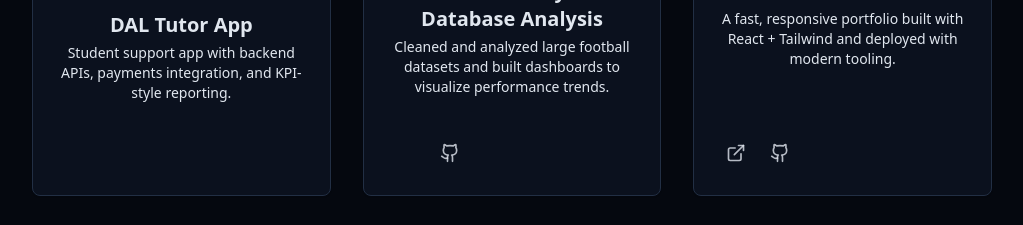
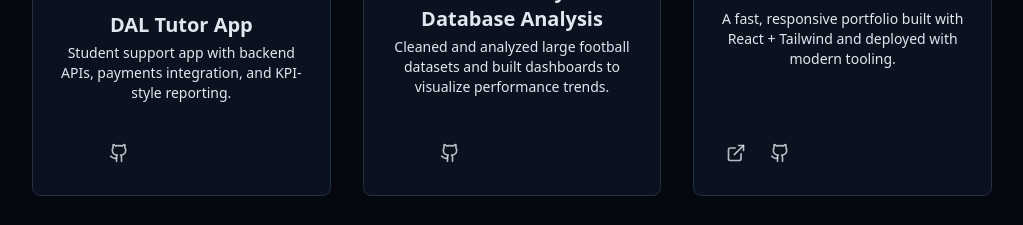
Before and after one commit to dhyan66/Portfolio, a React (Vite) app in the folder beautiful-react-tailwind-portfolio-main/: page / in a window 1280 px wide. Shown: the part 3320-3545 px from the top of the page, without its empty margins (128-1151 px from the left). Built offline with nearby package versions, Linux system fonts and the light colour scheme.

Commit message:
added link to project 1

```diff
--- a/beautiful-react-tailwind-portfolio-main/src/components/ProjectsSection.jsx
+++ b/beautiful-react-tailwind-portfolio-main/src/components/ProjectsSection.jsx
@@ -9,7 +9,7 @@ const projects = [
     image: "projects/project1.png",
     tags: ["Java", "Spring Boot", "Firebase", "PayPal", "MySQL"],
     demoUrl: "",
-    githubUrl: "",
+    githubUrl: "https://github.com/dhyan66/DAL-Tutor-APP.git",
   },
   {
     id: 2,
```
